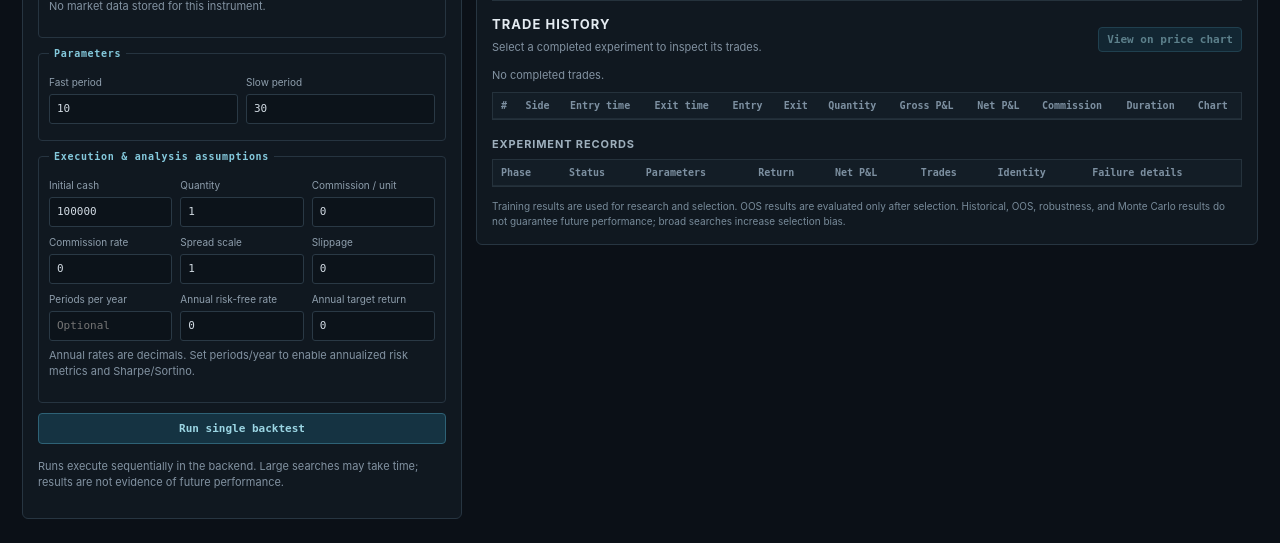
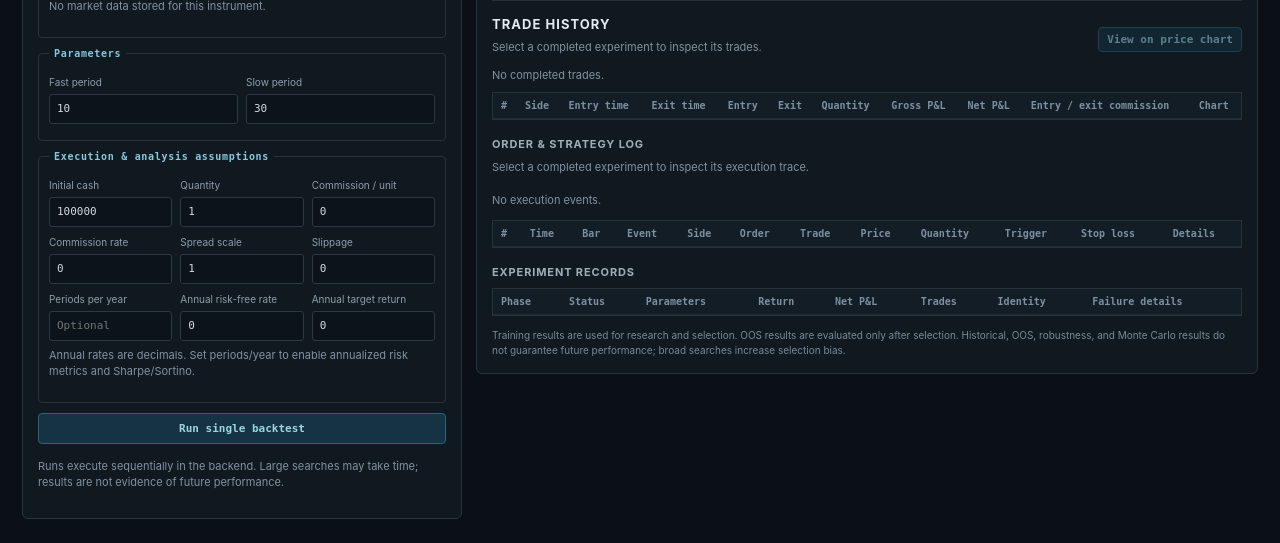
Before and after one commit to agarovshen/market_research, a FastAPI app: page /research in a window 1280 px wide. Shown: the part 465-1008 px from the top of the page. Run offline with FastAPI, Linux system fonts and the light colour scheme; tables that the repository leaves empty hold one stand-in row (values such as "Sample post"); lists and menus that the app fills with data are empty.

Commit message:
feat: expose full order and strategy execution log

```diff
--- a/app/main.py
+++ b/app/main.py
@@ -44,11 +44,22 @@ def import_csv(csv_file:UploadFile=File(...)):
     finally:
         db.close()
 @app.get("/market-data")
-def get_market_data(symbol:str,timeframe:str="M1",limit:int=1000,center_timestamp:datetime|None=None):
+def get_market_data(symbol:str,timeframe:str="M1",limit:int=1000,center_timestamp:datetime|None=None,
+                    focus_start:datetime|None=None,focus_end:datetime|None=None):
     timeframe=timeframe.upper()
     valid_timeframes={"M1","M5","M15","H1","H4","D1"}
     if timeframe not in valid_timeframes:
         return {"symbol":symbol.upper(),"timeframe":timeframe,"data":[]}
+    # Imported market-data timestamps are timezone-naive wall-clock values.
+    # Older chart clients serialize these anchors with a UTC suffix (`Z`);
+    # keep their displayed wall-clock fields when comparing against candles.
+    center_timestamp=_market_wall_time(center_timestamp)
+    focus_start=_market_wall_time(focus_start)
+    focus_end=_market_wall_time(focus_end)
+    if (focus_start is None) != (focus_end is None):
+        raise HTTPException(status_code=422,detail="Both focus_start and focus_end are required")
+    if focus_start is not None and focus_end < focus_start:
+        raise HTTPException(status_code=422,detail="focus_end must be at or after focus_start")
     limit=max(1,min(limit,5000))
     db=SessionLocal()
     try:
@@ -56,7 +67,24 @@ def get_market_data(symbol:str,timeframe:str="M1",limit:int=1000,center_timestam
         if instrument is None:
             return {"symbol":symbol.upper(),"timeframe":timeframe,"data":[]}
         half=limit//2
-        if timeframe=="M1":
+        if focus_start is not None:
+            # The selected trade interval is kept intact and surrounded by
+            # context sized from the existing chart bar-count setting. Bars
+            # still come from the canonical repository aggregation path.
+            timeframe_minutes={"M1":1,"M5":5,"M15":15,"H1":60,"H4":240,"D1":1440}
+            step=timedelta(minutes=timeframe_minutes[timeframe])
+            context_bars=max(1,limit//8)
+            candles=MarketDataRepository(db).load(
+                instrument.id,
+                start=focus_start-step*context_bars,
+                end_exclusive=focus_end+step*(context_bars+1),
+                timeframe=timeframe,
+            )
+            data=[{"timestamp":bar.timestamp.isoformat(),"open":bar.open,
+                   "high":bar.high,"low":bar.low,"close":bar.close,
+                   "tick_volume":bar.tick_volume,"volume":bar.volume,
+                   "spread":bar.spread} for bar in candles]
+        elif timeframe=="M1":
             if center_timestamp:
                 before=text("""
                     SELECT timestamp,open,high,low,close,tick_volume,volume,spread
@@ -142,6 +170,12 @@ def get_market_data(symbol:str,timeframe:str="M1",limit:int=1000,center_timestam
         return {"symbol":instrument.symbol,"timeframe":timeframe,"data":data}
     finally:
         db.close()
+
+def _market_wall_time(value:datetime|None)->datetime|None:
+    if value is not None and value.utcoffset() is not None:
+        return value.replace(tzinfo=None)
+    return value
+
 @app.post("/instruments",response_model=InstrumentResponse)
 def create_instrument(instrument:InstrumentCreate):
     db=SessionLocal()
--- /dev/null
+++ b/app/static/js/execution-log.js
@@ -0,0 +1,42 @@
+(function (root, factory) {
+    const api = factory();
+    if (typeof module === "object" && module.exports) module.exports = api;
+    root.ExecutionLog = api;
+})(typeof globalThis !== "undefined" ? globalThis : this, function () {
+    "use strict";
+
+    function readEvents(backtestResult) {
+        const raw = backtestResult?.execution_trace;
+        if (raw == null) return { events: [], malformedCount: 0 };
+        if (!Array.isArray(raw)) return { events: [], malformedCount: 1 };
+        const events = [];
+        let malformedCount = 0;
+        for (const event of raw) {
+            if (!event || typeof event !== "object" ||
+                !Number.isInteger(event.sequence) || typeof event.timestamp !== "string" ||
+                typeof event.event_type !== "string") {
+                malformedCount += 1;
+                continue;
+            }
+            events.push(event);
+        }
+        return { events, malformedCount };
+    }
+
+    function detailText(event) {
+        const parts = [];
+        if (event.action != null) parts.push(`action=${event.action}`);
+        if (event.order_type != null) parts.push(`order_type=${event.order_type}`);
+        if (event.reason != null) parts.push(`reason=${event.reason}`);
+        if (Array.isArray(event.details)) {
+            for (const pair of event.details) {
+                if (Array.isArray(pair) && pair.length === 2 && typeof pair[0] === "string") {
+                    parts.push(`${pair[0]}=${pair[1] ?? "—"}`);
+                }
+            }
+        }
+        return parts.join(" · ") || "—";
+    }
+
+    return { readEvents, detailText };
+});
--- a/app/static/js/research-workspace.js
+++ b/app/static/js/research-workspace.js
@@ -176,20 +176,41 @@
   function renderTradeHistory(row) {
     const body=$("trade-records");body.replaceChildren();
     const result=row?.backtest_result;
-    const trades=result?TradeHistory.tradesFromBacktest(result):[];
+    const parsed=result?TradeHistory.readTrades(result):{trades:[],malformedCount:0};
+    const trades=parsed.trades;
     $("trade-empty").hidden=trades.length>0;
     $("inspect-trades").disabled=!result||trades.length===0;
     $("trade-result-context").textContent=row
-      ? `${row.definition.phase.toUpperCase()} · ${row.definition.symbol} ${row.definition.timeframe} · ${row.definition.experiment_id}`
+      ? `${row.definition.phase.toUpperCase()} · ${row.definition.symbol} ${row.definition.timeframe} · ${row.definition.experiment_id}${parsed.malformedCount?` · ${parsed.malformedCount} malformed trade row(s) omitted`:` · ${trades.length} completed trades`}`
       : "Select a completed experiment to inspect its trades.";
     body.replaceChildren(...trades.map(trade=>{
       const tr=document.createElement("tr");tr.dataset.tradeId=String(trade.id);
-      const duration=Math.max(0,trade.duration_ms),mins=Math.floor(duration/60000),days=Math.floor(mins/1440),hours=Math.floor((mins%1440)/60);
-      const durationText=days?`${days}d ${hours}h`:hours?`${hours}h ${mins%60}m`:`${mins}m`;
-      const values=[trade.id,trade.side,new Date(trade.entry_time).toLocaleString(),new Date(trade.exit_time).toLocaleString(),tradeFmt(trade.entry_price),tradeFmt(trade.exit_price),tradeFmt(trade.quantity),tradeFmt(trade.gross_pnl),tradeFmt(trade.net_pnl),tradeFmt(trade.commission),durationText];
+      const values=[trade.id,trade.side,new Date(trade.entry_time).toLocaleString(),new Date(trade.exit_time).toLocaleString(),tradeFmt(trade.entry_price),tradeFmt(trade.exit_price),tradeFmt(trade.quantity),tradeFmt(trade.gross_pnl),tradeFmt(trade.net_pnl),`${tradeFmt(trade.entry_commission)} / ${tradeFmt(trade.exit_commission)}`];
       for(const value of values){const td=document.createElement("td");td.textContent=value??"—";tr.append(td);}
       const action=document.createElement("td"),inspect=document.createElement("button");inspect.type="button";inspect.textContent="Chart";inspect.setAttribute("aria-label",`Show trade ${trade.id} on price chart`);
-      inspect.addEventListener("click",()=>openPriceChart(row,trade));action.append(inspect);tr.append(action);
+      inspect.addEventListener("click",()=>openPriceChart(row,trade,true));action.append(inspect);tr.append(action);
+      return tr;
+    }));
+  }
+  function renderExecutionLog(row) {
+    const body=$("execution-log-records");body.replaceChildren();
+    const parsed=ExecutionLog.readEvents(row?.backtest_result);
+    const events=parsed.events;
+    $("execution-log-empty").hidden=events.length>0;
+    $("execution-log-warning").hidden=parsed.malformedCount===0;
+    $("execution-log-warning").textContent=parsed.malformedCount
+      ? `${parsed.malformedCount} malformed execution event(s) omitted.`:"";
+    $("execution-log-context").textContent=row
+      ? `${row.definition.strategy_id} · ${row.definition.symbol} ${row.definition.timeframe} · ${events.length} canonical event(s)`
+      : "Select a completed experiment to inspect its execution trace.";
+    const cell=(value)=>{const td=document.createElement("td");td.textContent=value==null?"—":String(value);return td;};
+    body.replaceChildren(...events.map(event=>{
+      const tr=document.createElement("tr");tr.dataset.eventSequence=String(event.sequence);
+      tr.append(cell(event.sequence),cell(event.timestamp),cell(event.bar_index),
+        cell(event.event_type.toUpperCase()),cell(event.side?.toUpperCase()),
+        cell(event.order_id),cell(event.trade_id),cell(event.price),
+        cell(event.quantity),cell(event.trigger_price),cell(event.stop_loss),
+        cell(ExecutionLog.detailText(event)));
       return tr;
     }));
   }
@@ -206,15 +227,13 @@
       "Period volatility":fmt(analysis?.risk?.period_volatility),"Sharpe":fmt(analysis?.risk?.sharpe_ratio),
       "Sortino":fmt(analysis?.risk?.sortino_ratio),"Calmar":fmt(analysis?.risk?.calmar_ratio)};
     for(const card of $("summary").querySelectorAll(".metric")){const label=card.querySelector("small").textContent;if(label in metrics)card.querySelector("b").textContent=metrics[label];}
-    renderChart(row?.analysis_result||null);renderTradeHistory(row||null);
+    renderChart(row?.analysis_result||null);renderTradeHistory(row||null);renderExecutionLog(row||null);
   }
-  function openPriceChart(row, trade) {
+  function openPriceChart(row, trade, focusTrade = false) {
     if(!row?.backtest_result||!trade)return;
     try{
-      sessionStorage.setItem("marketResearch.selectedBacktest",JSON.stringify({
-        symbol:row.definition.symbol,timeframe:row.definition.timeframe,center_timestamp:trade.entry_time,
-        backtest_result:{orders:row.backtest_result.orders||[],trades:row.backtest_result.trades||[],equity_curve:[],open_position:row.backtest_result.open_position||null}
-      }));
+      sessionStorage.setItem("marketResearch.selectedBacktest",JSON.stringify(
+        TradeHistory.chartHandoff(row,trade,focusTrade)));
       window.location.assign("/");
     }catch(reason){error(`Unable to open the selected trade chart: ${reason.message||"session storage is unavailable"}`);}
   }
@@ -279,7 +298,7 @@
         tr.addEventListener("keydown",event=>{if(event.key==="Enter"||event.key===" "){event.preventDefault();selectExperiment(d.experiment_id);}});
       }
       return tr;}));
-    if(state.selectedExperimentId)selectExperiment(state.selectedExperimentId);else{renderChart(null);renderTradeHistory(null);}
+    if(state.selectedExperimentId)selectExperiment(state.selectedExperimentId);else{renderChart(null);renderTradeHistory(null);renderExecutionLog(null);}
     $("advanced-tools").hidden=!state.ids.length;
   }
   form.addEventListener("submit",async event=>{event.preventDefault();if(state.advancedBusy)return;error("");const button=$("run-button");state.researchBusy=true;button.disabled=true;button.textContent="Running…";syncAdvancedButtons();$("clear-results").disabled=true;
@@ -302,13 +321,13 @@
     if(state.advancedChart){state.advancedChart.destroy();state.advancedChart=null;}
     if(state.chart){state.chart.destroy();state.chart=null;}
     $("records").replaceChildren();$("summary").hidden=true;$("advanced-tools").hidden=true;$("chart-empty").hidden=false;
-    renderChart(null);renderTradeHistory(null);
+    renderChart(null);renderTradeHistory(null);renderExecutionLog(null);
     $("result-title").textContent="No experiment loaded";$("advanced-output").hidden=true;});
   $("inspect-trades").addEventListener("click",()=>{
     const row=TradeHistory.resultForId(state.results,state.selectedExperimentId);
     if(!row?.backtest_result)return;
     const trade=TradeHistory.tradesFromBacktest(row.backtest_result)[0];if(!trade)return;
-    openPriceChart(row,trade);
+    openPriceChart(row,trade,false);
   });
   function renderAdvanced(result){
     const out=$("advanced-output"),view=ResearchPresentation.advancedView(result);
--- a/app/static/js/trade-history.js
+++ b/app/static/js/trade-history.js
@@ -5,12 +5,15 @@
 })(typeof globalThis !== "undefined" ? globalThis : this, function () {
     "use strict";
 
-    function tradesFromBacktest(result) {
-        if (!result || typeof result !== "object") throw new TypeError("A BacktestResult is required");
-        if (result.trades == null) return [];
-        if (!Array.isArray(result.trades)) throw new TypeError("BacktestResult trades must be an array");
-        return result.trades.map((trade, index) => {
-            if (!trade || typeof trade !== "object") throw new TypeError(`Trade ${index + 1} is malformed`);
+    function readTrades(result) {
+        if (!result || typeof result !== "object") return { trades: [], malformedCount: 1 };
+        if (result.trades == null) return { trades: [], malformedCount: 0 };
+        if (!Array.isArray(result.trades)) return { trades: [], malformedCount: 1 };
+        const trades = [];
+        let malformedCount = 0;
+        result.trades.forEach((trade, index) => {
+            try {
+                if (!trade || typeof trade !== "object") throw new TypeError();
                 const entryTime = Date.parse(trade.entry_time);
                 const exitTime = Date.parse(trade.exit_time);
                 const entryPrice = Number(trade.entry_price);
@@ -19,9 +22,9 @@
                 if (!Number.isFinite(entryTime) || !Number.isFinite(exitTime) ||
                     !Number.isFinite(entryPrice) || !Number.isFinite(exitPrice) ||
                     !["long", "short"].includes(side)) {
-                throw new TypeError(`Trade ${index + 1} is missing canonical entry/exit data`);
+                    throw new TypeError();
                 }
-            return {
+                trades.push({
                     id: trade.sequence ?? index + 1,
                     side: side === "long" ? "BUY · LONG" : "SELL · SHORT",
                     entry_time: trade.entry_time,
@@ -31,10 +34,40 @@
                     quantity: trade.quantity ?? null,
                     gross_pnl: trade.gross_pnl ?? null,
                     net_pnl: trade.net_pnl ?? null,
-                commission: Number(trade.entry_commission || 0) + Number(trade.exit_commission || 0),
-                duration_ms: exitTime - entryTime,
+                    entry_commission: trade.entry_commission ?? null,
+                    exit_commission: trade.exit_commission ?? null,
+                });
+            } catch {
+                malformedCount += 1;
+            }
+        });
+        return { trades, malformedCount };
+    }
+
+    function tradesFromBacktest(result) {
+        return readTrades(result).trades;
+    }
+
+    function chartHandoff(row, trade, focusTrade = false) {
+        if (!row?.backtest_result || !trade) return null;
+        const handoff = {
+            symbol: row.definition.symbol,
+            timeframe: row.definition.timeframe,
+            backtest_result: {
+                orders: row.backtest_result.orders || [],
+                trades: row.backtest_result.trades || [],
+                execution_trace: row.backtest_result.execution_trace || [],
+                equity_curve: [],
+                open_position: row.backtest_result.open_position || null,
+            },
         };
-        });
+        if (focusTrade) {
+            handoff.trade_id = trade.id;
+            handoff.focus_range = { start: trade.entry_time, end: trade.exit_time };
+        } else {
+            handoff.center_timestamp = trade.entry_time;
+        }
+        return handoff;
     }
 
     function markersFromTrades(trades) {
@@ -49,5 +82,5 @@
             row.definition?.experiment_id === experimentId) || null;
     }
 
-    return { tradesFromBacktest, markersFromTrades, resultForId };
+    return { readTrades, tradesFromBacktest, markersFromTrades, resultForId, chartHandoff };
 });
--- a/app/templates/research.html
+++ b/app/templates/research.html
@@ -44,7 +44,13 @@
         <section class="trade-history" aria-labelledby="trade-history-title">
           <div class="result-heading"><div><h3 id="trade-history-title">Trade History</h3><p id="trade-result-context" class="hint">Select a completed experiment to inspect its trades.</p></div><button id="inspect-trades" type="button" disabled>View on price chart</button></div>
           <p id="trade-empty" class="hint">No completed trades.</p>
-          <div class="table-wrap"><table><thead><tr><th>#</th><th>Side</th><th>Entry time</th><th>Exit time</th><th>Entry</th><th>Exit</th><th>Quantity</th><th>Gross P&amp;L</th><th>Net P&amp;L</th><th>Commission</th><th>Duration</th><th>Chart</th></tr></thead><tbody id="trade-records"></tbody></table></div>
+          <div class="table-wrap"><table><thead><tr><th>#</th><th>Side</th><th>Entry time</th><th>Exit time</th><th>Entry</th><th>Exit</th><th>Quantity</th><th>Gross P&amp;L</th><th>Net P&amp;L</th><th>Entry / exit commission</th><th>Chart</th></tr></thead><tbody id="trade-records"></tbody></table></div>
+        </section>
+        <section class="execution-log" aria-labelledby="execution-log-title">
+          <div class="result-heading"><div><h3 id="execution-log-title">Order &amp; Strategy Log</h3><p id="execution-log-context" class="hint">Select a completed experiment to inspect its execution trace.</p></div></div>
+          <p id="execution-log-empty" class="hint">No execution events.</p>
+          <p id="execution-log-warning" class="hint" role="status" hidden></p>
+          <div class="table-wrap"><table><thead><tr><th>#</th><th>Time</th><th>Bar</th><th>Event</th><th>Side</th><th>Order</th><th>Trade</th><th>Price</th><th>Quantity</th><th>Trigger</th><th>Stop loss</th><th>Details</th></tr></thead><tbody id="execution-log-records"></tbody></table></div>
         </section>
         <div class="advanced-tools" id="advanced-tools" hidden>
           <label>Metric<select id="advanced-metric"><option value="total_return">Total return</option><option value="trades.net_profit">Net profit</option><option value="risk.sharpe_ratio">Sharpe</option></select></label>
@@ -69,6 +75,7 @@
   <script src="/static/js/research-state.js"></script>
   <script src="/static/js/research-parameters.js"></script>
   <script src="/static/js/trade-history.js"></script>
+  <script src="/static/js/execution-log.js"></script>
   <script src="/static/js/research-presentation.js"></script>
   <script src="/static/js/research-workspace.js"></script>
 </body>
```
Also changed, not shown: app/static/js/app.js (+6 -1 lines), app/static/js/research-chart.js (+31 -4 lines), app/static/js/research-data.js (+25 -13 lines), tests/frontend-research.test.cjs (+83 -5 lines), tests/test_chart_timeframe_reuse.py (+79 -1 lines). Lines whose indentation alone changed are shown as unchanged.
